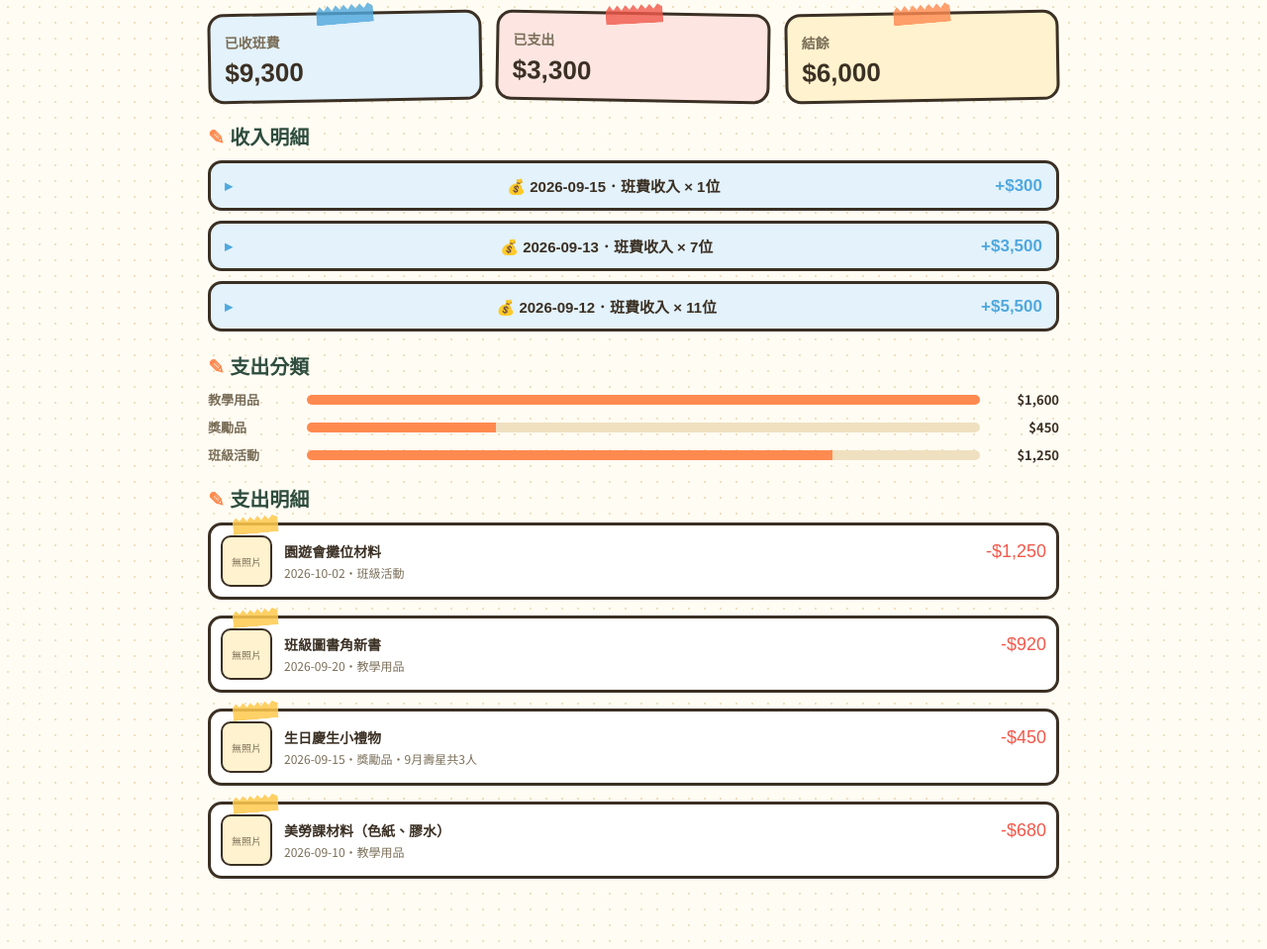
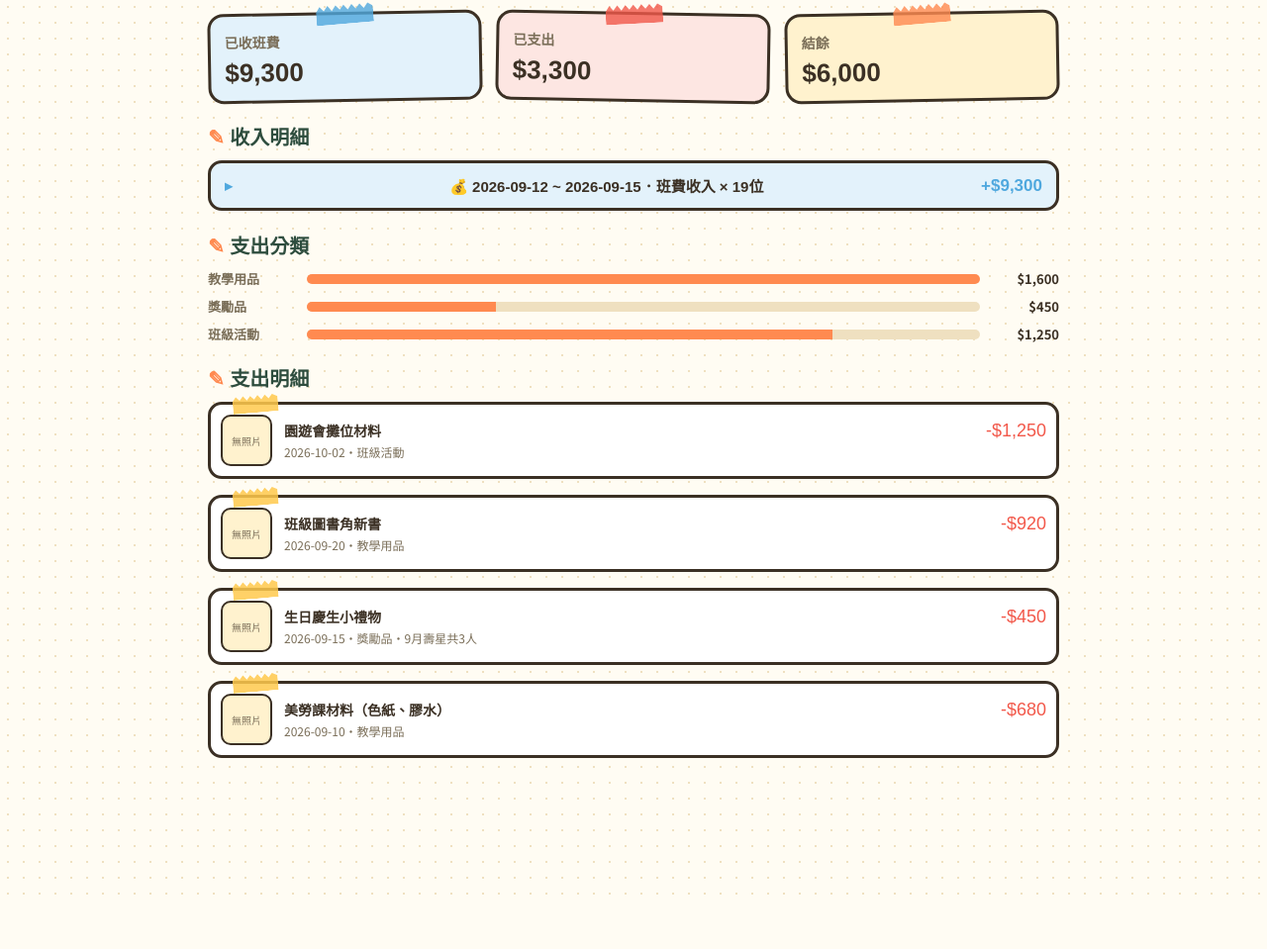
Before and after one commit to family20181021-lgtm/classfund103, a plain HTML site: page index.html in a window 1280 px wide. Shown: the part 817-1776 px from the top of the page at 99% size. After the commit the page ends 1721 px from the top, so only its background shows below. Drawn offline with Linux system fonts and the light colour scheme; a web font is replaced by a local one.

Commit message:
Update index.html

```diff
--- a/index.html
+++ b/index.html
@@ -625,28 +625,25 @@ function render(){
     `<div class="seat-chip pending ${s.gender==='F'?'F':'M'}">${s.seat}</div>`
   ).join("") || `<p style="font-size:13px;color:var(--pencil-soft);">大家都繳齊囉 🎉</p>`;
 
+  /* 收入明細：合併成單一筆（日期顯示區間，展開可看已繳座號） */
   const paidStudents = state.students.filter(s=>Number(s.paid)>0);
-  const groupMap = {};
-  paidStudents.forEach(s=>{
-    const key = s.paidDate || "";
-    (groupMap[key] = groupMap[key]||[]).push(s);
-  });
-  const incomeGroups = Object.entries(groupMap).map(([date,members])=>({
-    date,
-    count: members.length,
-    amount: members.reduce((sum,s)=>sum+Number(s.paid),0),
-    seats: members.map(s=>s.seat).sort((a,b)=>a-b),
-  })).sort((a,b)=> (b.date||"").localeCompare(a.date||""));
-
-  document.getElementById("incomeList").innerHTML = incomeGroups.map(g=>`
-    <details class="income-group">
-      <summary>
-        <span>💰 ${g.date||"日期未填"}．班費收入 × ${g.count}位</span>
-        <span class="amt">+${money(g.amount)}</span>
-      </summary>
-      <div class="members">座號：${g.seats.join("、")}</div>
-    </details>
-  `).join("") || `<p style="font-size:13px;color:var(--pencil-soft);">尚無收入紀錄</p>`;
+  if(paidStudents.length){
+    const dates = paidStudents.map(s=>s.paidDate).filter(Boolean).sort();
+    const range = dates.length
+      ? (dates[0]===dates[dates.length-1] ? dates[0] : `${dates[0]} ~ ${dates[dates.length-1]}`)
+      : "日期未填";
+    const seats = paidStudents.map(s=>s.seat).sort((a,b)=>a-b);
+    document.getElementById("incomeList").innerHTML = `
+      <details class="income-group">
+        <summary>
+          <span>💰 ${range}．班費收入 × ${paidStudents.length}位</span>
+          <span class="amt">+${money(totalIncome)}</span>
+        </summary>
+        <div class="members">座號：${seats.join("、")}</div>
+      </details>`;
+  }else{
+    document.getElementById("incomeList").innerHTML = `<p style="font-size:13px;color:var(--pencil-soft);">尚無收入紀錄</p>`;
+  }
 
   const byCat = {};
   state.expenses.forEach(e=>{ byCat[e.category] = (byCat[e.category]||0) + Number(e.amount||0); });
```
